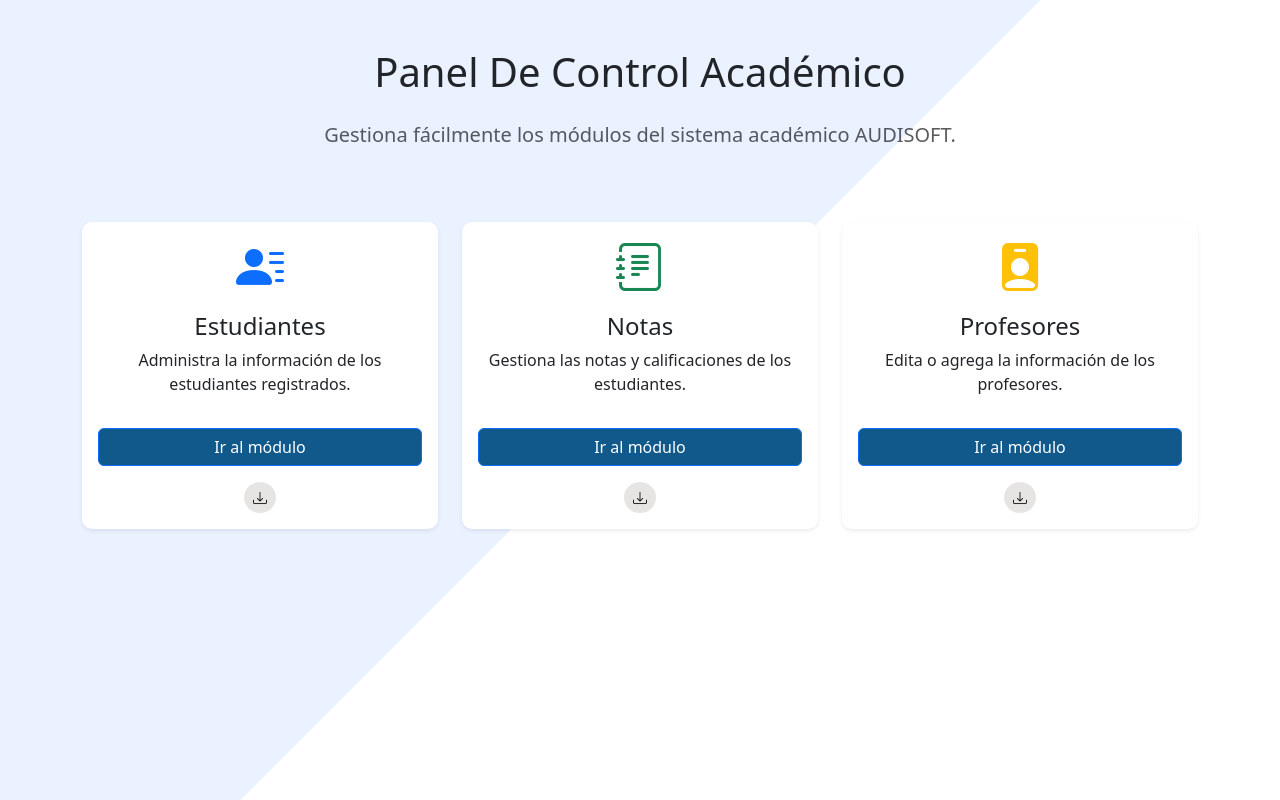
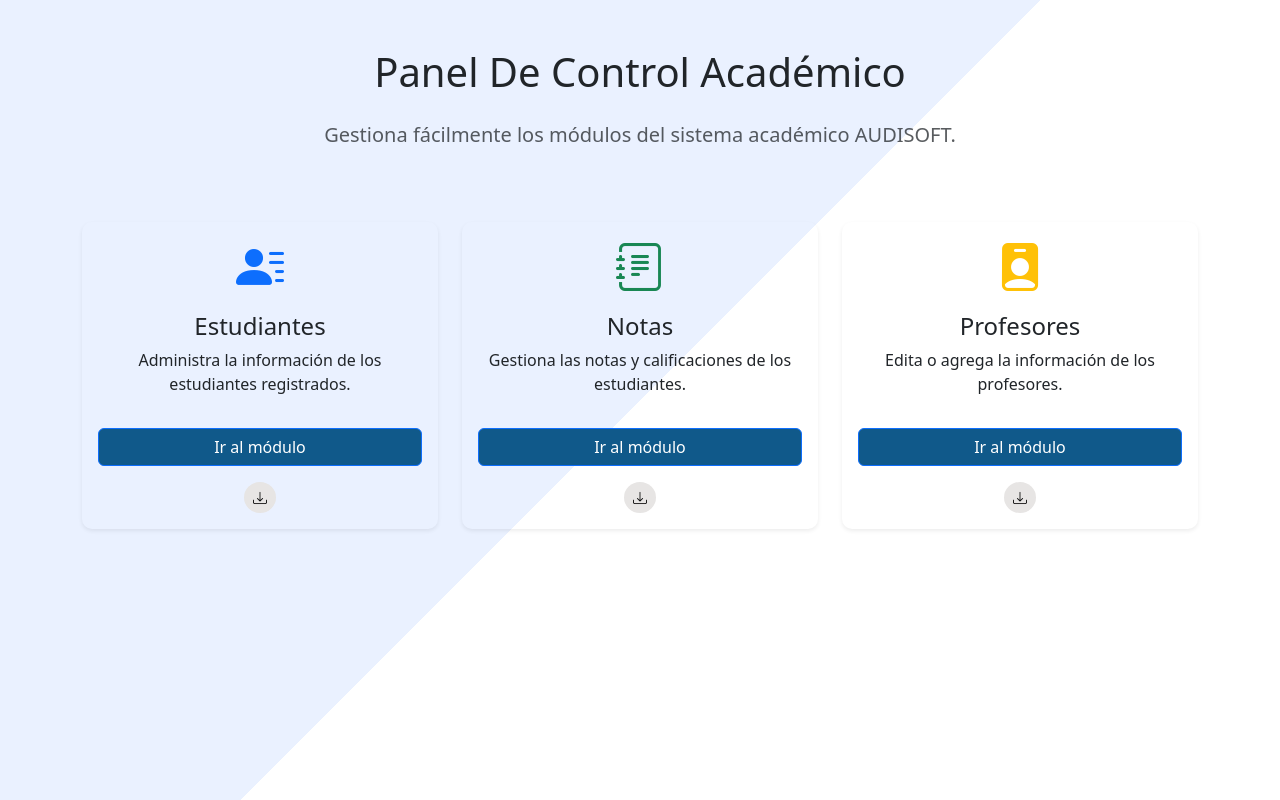
Before and after one commit to JhonnFy/AngularNetAppi, an Angular app in the folder FrontAngularNetAppi/: page /dashboard in a window 1280 px wide. Built offline with nearby package versions, Linux system fonts and the light colour scheme.

Commit message:
[FRONT].[css].[Terminado

```diff
--- a/FrontAngularNetAppi/src/app/dashboard/dashboard.html
+++ b/FrontAngularNetAppi/src/app/dashboard/dashboard.html
@@ -6,7 +6,7 @@
 
     <!-- Estudiantes -->
     <div class="col-md-4 d-flex">
-      <div class="card shadow-sm w-100 h-100">
+      <div class="card shadow-sm w-100 h-100" style="background-color: transparent; border: none;">
         <div class="card-body d-flex flex-column justify-content-between">
           <div class="mb-3">
             <i class="bi bi-person-lines-fill display-5 text-primary"></i>
@@ -23,7 +23,7 @@
 
     <!-- Notas -->
     <div class="col-md-4 d-flex">
-      <div class="card shadow-sm w-100 h-100">
+      <div class="card shadow-sm w-100 h-100" style="background-color: transparent; border: none;">
         <div class="card-body d-flex flex-column justify-content-between">
           <div class="mb-3">
             <i class="bi bi-journal-text display-5 text-success"></i>
```
